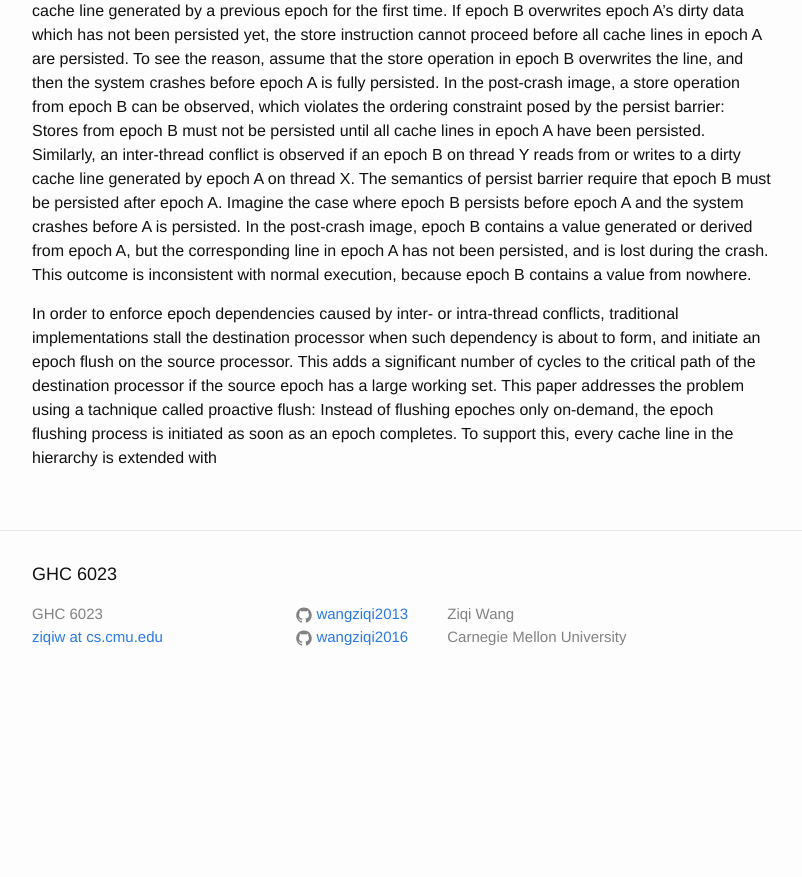
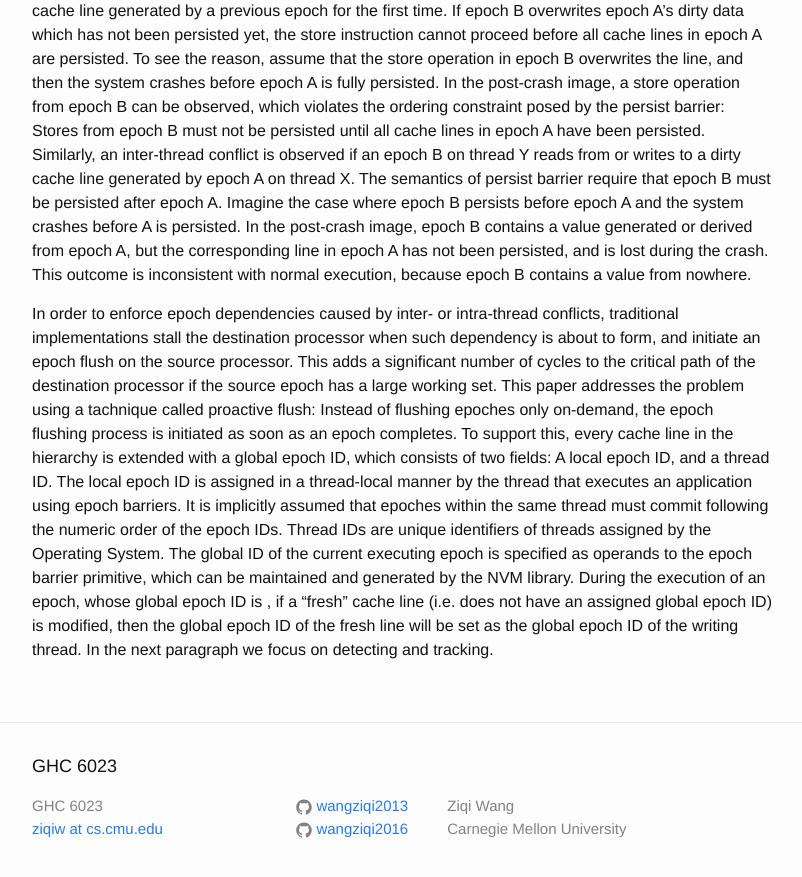
Before and after one commit to wangziqi2013/wangziqi2013.github.io, a Jekyll site: the page built from _posts/2019-03-24-efficient-persist-barriers-for-multicores.markdown, in a window 1280 px wide and 900 px high, scrolled down 1498 px. Shown: the top 877 px of the window, without its empty margins (238-1040 px from the left). Built offline with Jekyll 4.4.1, drawn with Linux system fonts in a browser that asks for light colours; before the commit the page ends 2206 px from its top, so only the background shows below that.

Commit message:
Adding global iD

```diff
--- a/_posts/2019-03-24-efficient-persist-barriers-for-multicores.markdown
+++ b/_posts/2019-03-24-efficient-persist-barriers-for-multicores.markdown
@@ -67,4 +67,11 @@ the destination processor when such dependency is about to form, and initiate an
 This adds a significant number of cycles to the critical path of the destination processor if the source epoch has a large
 working set. This paper addresses the problem using a tachnique called proactive flush: Instead of flushing epoches
 only on-demand, the epoch flushing process is initiated as soon as an epoch completes. To support this, every cache line
-in the hierarchy is extended with
+in the hierarchy is extended with a global epoch ID, which consists of two fields: A local epoch ID, and a thread ID.
+The local epoch ID is assigned in a thread-local manner by the thread that executes an application using epoch barriers.
+It is implicitly assumed that epoches within the same thread must commit following the numeric order of the epoch IDs. Thread IDs
+are unique identifiers of threads assigned by the Operating System. The global ID of the current executing epoch is specified
+as operands to the epoch barrier primitive, which can be maintained and generated by the NVM library. During the execution
+of an epoch, whose global epoch ID is , if a "fresh" cache line (i.e. does not have an assigned global epoch ID) is modified,
+then the global epoch ID of the fresh line will be set as the global epoch ID of the writing thread. In the next paragraph
+we focus on detecting and tracking.
```
